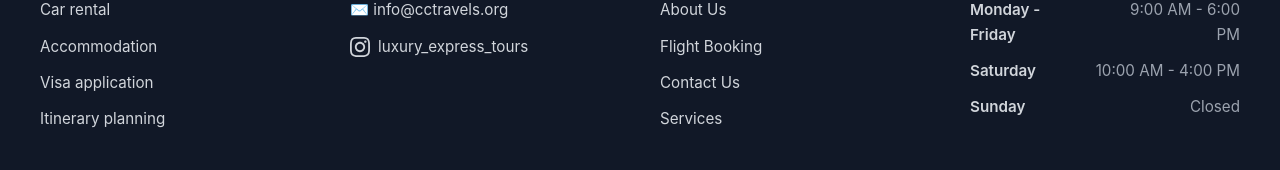
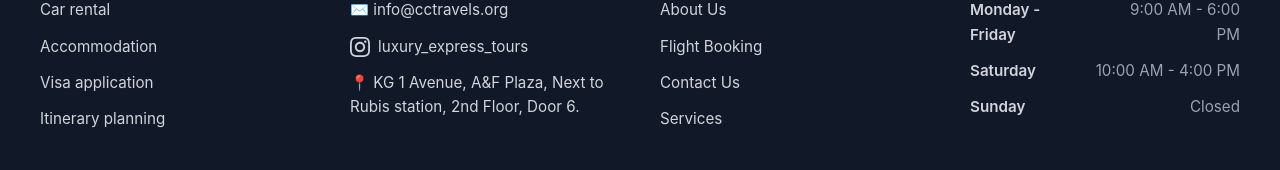
Before and after one commit to Greta1998/CC-travels, a React (Vite) app in the folder frontend/: page /services in a window 1280 px wide. Shown: the part 2505-2675 px from the top of the page. Built offline with nearby package versions, Linux system fonts and the light colour scheme; no server answers.

Commit message:
address added

```diff
--- a/frontend/src/components/Footer.css
+++ b/frontend/src/components/Footer.css
@@ -84,6 +84,14 @@
   fill: #D4AF37;
 }
 
+.address-link {
+  transition: color 0.3s ease;
+}
+
+.address-link:hover {
+  color: #D4AF37 !important;
+}
+
 .footer-section p {
   color: #9ca3af;
   font-size: 0.9rem;
--- a/frontend/src/components/Footer.jsx
+++ b/frontend/src/components/Footer.jsx
@@ -39,6 +39,16 @@ const Footer = () => {
                   <path d="M12 2.163c3.204 0 3.584.012 4.85.07 3.252.148 4.771 1.691 4.919 4.919.058 1.265.069 1.645.069 4.849 0 3.205-.012 3.584-.069 4.849-.149 3.225-1.664 4.771-4.919 4.919-1.266.058-1.644.07-4.85.07-3.204 0-3.584-.012-4.849-.07-3.26-.149-4.771-1.699-4.919-4.92-.058-1.265-.07-1.644-.07-4.849 0-3.204.013-3.583.07-4.849.149-3.227 1.664-4.771 4.919-4.919 1.266-.057 1.645-.069 4.849-.069zm0-2.163c-3.259 0-3.667.014-4.947.072-4.358.2-6.78 2.618-6.98 6.98-.059 1.281-.073 1.689-.073 4.948 0 3.259.014 3.668.072 4.948.2 4.358 2.618 6.78 6.98 6.98 1.281.058 1.689.072 4.948.072 3.259 0 3.668-.014 4.948-.072 4.354-.2 6.782-2.618 6.979-6.98.059-1.28.073-1.689.073-4.948 0-3.259-.014-3.667-.072-4.947-.196-4.354-2.617-6.78-6.979-6.98-1.281-.059-1.69-.073-4.949-.073zm0 5.838c-3.403 0-6.162 2.759-6.162 6.162s2.759 6.163 6.162 6.163 6.162-2.759 6.162-6.163c0-3.403-2.759-6.162-6.162-6.162zm0 10.162c-2.209 0-4-1.79-4-4 0-2.209 1.791-4 4-4s4 1.791 4 4c0 2.21-1.791 4-4 4zm6.406-11.845c-.796 0-1.441.645-1.441 1.44s.645 1.44 1.441 1.44c.795 0 1.439-.645 1.439-1.44s-.644-1.44-1.439-1.44z"/>
                 </svg>
                 luxury_express_tours
+              </a>
+            </li>
+            <li>
+              <a
+                href="https://www.google.com/maps/search/?api=1&query=KG+1+Avenue%2C+A%26F+Plaza%2C+Next+to+Rubis+station%2C+2nd+Floor%2C+Door+6%2C+Kigali%2C+Rwanda"
+                target="_blank"
+                rel="noopener noreferrer"
+                className="address-link"
+              >
+                📍 KG 1 Avenue, A&F Plaza, Next to Rubis station, 2nd Floor, Door 6.
               </a>
             </li>
           </ul>
```
